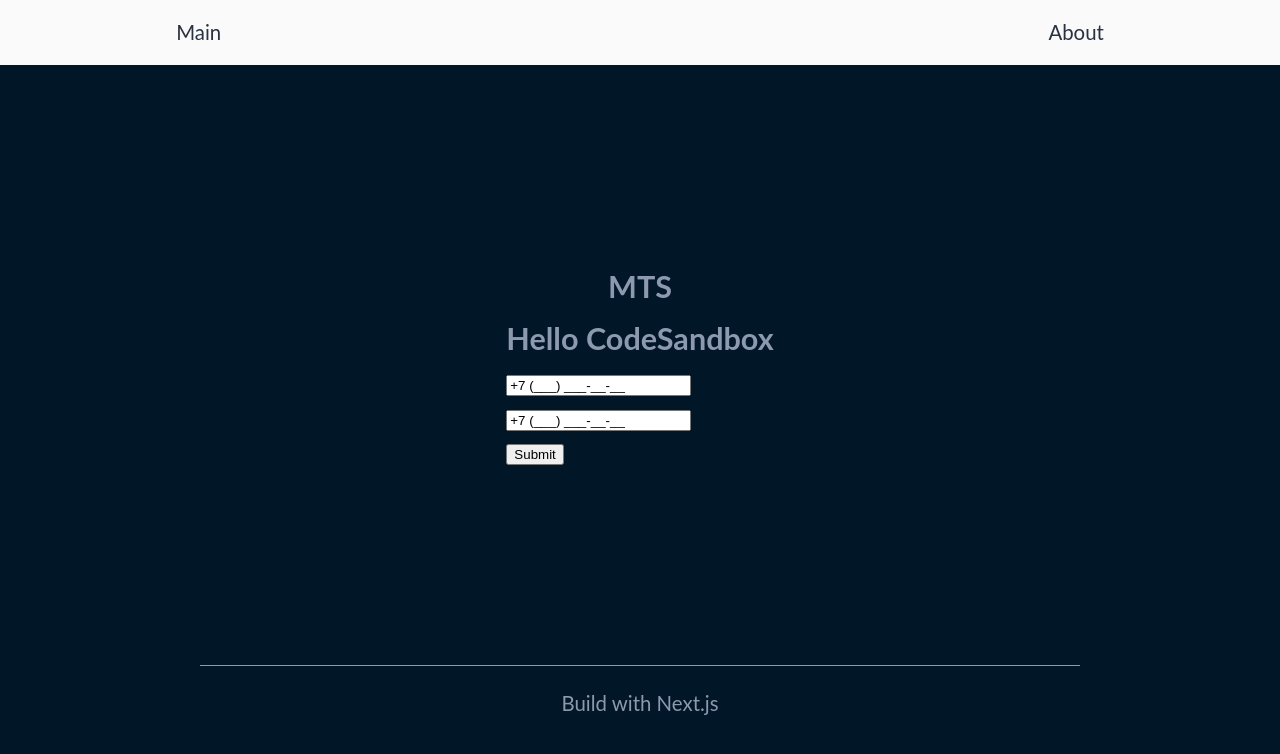
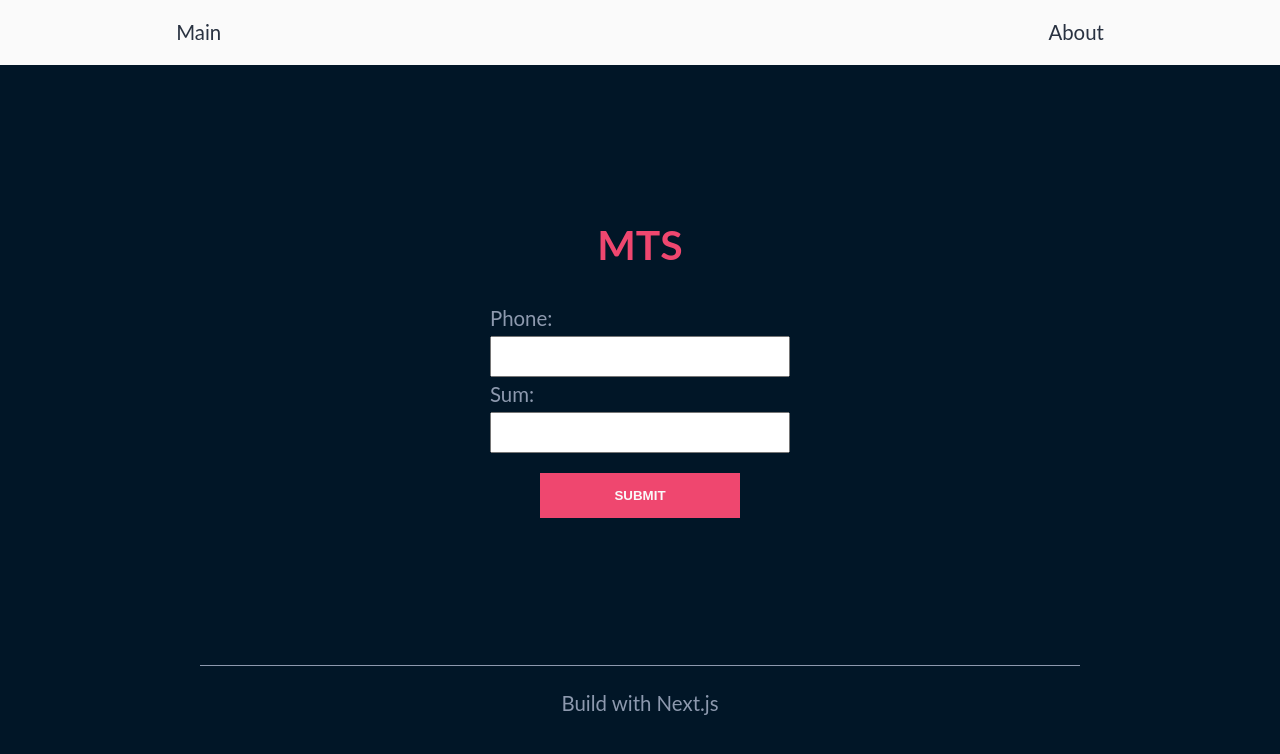
Before and after one commit to Mai1z/react-terminal, a Next.js app: page /operators/1 in a window 1280 px wide. Shown: the top 754 px of the page. Built offline with nearby package versions, Linux system fonts and the light colour scheme.

Commit message:
add form logic

```diff
--- a/components/Form.tsx
+++ b/components/Form.tsx
@@ -1,115 +1,135 @@
-import React from "react";
-import MaskedInput from "react-input-mask";
-import { useForm, Controller } from "react-hook-form";
+import {useForm} from 'react-hook-form'
+import {FormData, FormProps} from '../interfaces'
+import NumberFormat from 'react-number-format'
+import React, {useState} from 'react'
+import {Button} from '../styles/Buttons'
+import {PayForm} from '../styles/MainElements'
+import Modal from 'react-modal'
+import {useRouter} from "next/router";
 
-export const clearTel = tel => tel.replace(/[^0-9]/g, "");
+
+export const Form:React.FC<FormProps> = ({operatorName}) => {
+    const {register, handleSubmit, errors} = useForm<FormData>({
+        reValidateMode: "onSubmit"
+    })
+
+    const [modalIsOpen, setIsOpen] = useState<boolean>(false)
+    const [serverErrors, setServerErrors] = useState<Array<string>>([])
+
+    const openModal = () => {
+        setIsOpen(true)
+    }
+
+    const ModalStyles = {
+        content: {
+            top: '50%',
+            left: '50%',
+            right: 'auto',
+            bottom: 'auto',
+            width: '100%',
+            height: '100%',
+            maxWidth: '500px',
+            maxHeight: '500px',
+            transform: 'translate(-50%, -50%)',
+
+        },
+        overlay: {
+            background: 'rgba(12, 13, 18, 0.8)',
+            transition: '0.2s linear'
+        }
+    };
+
+    const clearTel = tel => tel.replace(/[^0-9]/g, "");
 
     const isNotFilledTel = v => {
         const clearedTel = clearTel(v);
-    return clearedTel.length < 11 ? "Phone number is required." : undefined;
+        return clearedTel.length < 11 ? "⚠ Phone number is required" : null;
     };
 
-const CustomMaskedInput = props => {
-    const { value, onChange, name } = props;
+    const sumValue = (val: number | string) => {
+        val > 1000 ? val = '1000' : val == 0 ? val = '1' : val
+        return val + ' ₽'
+    }
+
+    const router = useRouter()
+
     return (
-        <MaskedInput
-            name={name}
-            value={value}
-            mask="+7 (999) 999-99-99"
-            alwaysShowMask
-            onChange={e => {
-                e.persist();
-                onChange(e.target.value);
-            }}
-        >
-            {(props) => {
-                const { onChange, ...restProps } = props;
-                return <input {...restProps} onChange={onChange} />;
-            }}
-        </MaskedInput>
-    );
-};
+        <PayForm onSubmit={handleSubmit(async (formData) => {
+            setServerErrors([])
 
-const CustomMaskedInput2 = props => {
-    const { value, onChange, name } = props;
-    return (
-        <MaskedInput
-            name={name}
-            value={value}
-            mask="+7 (999) 999-99-99"
-            alwaysShowMask
-            onChange={e => {
-                e.persist();
-                onChange(e.target.value);
-            }}
-        >
-            {(props) => {
-                const { onChange, ...restProps } = props;
-                return <input {...restProps} onChange={onChange} />;
-            }}
-        </MaskedInput>
-    );
-};
+            const response = await fetch('/api/operators/server', {
+                method: 'POST',
+                headers: {
+                    'Content-Type': 'application/json'
+                },
+                body: JSON.stringify({
+                    phone: formData.phone,
+                    sum: formData.sum,
+                    operator: formData.operator
+                }),
+            })
 
-const onSubmit = data => {
-    console.log("submit", data);
-};
+            const data = await response.json()
 
-export default function Form() {
-    const { handleSubmit, errors, control } = useForm({
-        reValidateMode: "onSubmit"
-    });
-    const [tel, setTel] = React.useState("7");
-    return (
-        <div className="App">
-            <h1>Hello CodeSandbox</h1>
-            <form onSubmit={handleSubmit(onSubmit)}>
+            if (data.errors) {
+                setServerErrors([data.errors])
+            } else {
+                setServerErrors([data.message])
+            }
+            openModal()
+        })}>
             <div>
-                    <Controller
-                        as={<CustomMaskedInput />}
-                        value={tel}
-                        onChange={([e]) => {
-                            setTel(e);
-                            return { value: e };
-                        }}
-                        rules={{
+                <label htmlFor="phone">
+                    Phone:
+                </label>
+                <NumberFormat
+                    name="phone"
+                    id="phone"
+                    format="+7 (###) ### ## ##"
+                    mask="_"
+                    getInputRef={register({
                         validate: {
                             inputTelRequired: isNotFilledTel
                         }
-                        }}
-                        defaultValue={tel}
-                        name="ContolledMaskedInput"
-                        control={control}
+                    })}
                 />
-
-                    {errors.ContolledMaskedInput && (
-                        <p>{errors.ContolledMaskedInput.message}</p>
-                    )}
+                {errors.phone ? <p>{errors.phone.message}</p> : null}
             </div>
             <div>
-                    <Controller
-                        as={<CustomMaskedInput2 />}
-                        value={tel}
-                        onChange={([e]) => {
-                            setTel(e);
-                            return { value: e };
+                <label htmlFor="sum">
+                    Sum:
+                </label>
+                <NumberFormat
+                    name="sum"
+                    id="sum"
+                    thousandSeparator={' '}
+                    format={sumValue}
+                    getInputRef={register({required: '⚠ Sum is required'})}
+                />
+                {errors.sum ? <p>{errors.sum.message}</p> : null}
+            </div>
+            <input name='operator' type="hidden" value={operatorName} ref={register()}/>
+            <Button type="submit">SUBMIT</Button>
+            <Modal
+                isOpen={modalIsOpen}
+                onRequestClose={() => {
+                    if (serverErrors === ["Success!"]) {
+                        setIsOpen(false)
+                        router.push('/')
+                    } else {
+                        setIsOpen(false)
+                        console.log(serverErrors.toString)
+                    }
+
                 }}
-                        rules={{
-                            validate: {
-                                inputTelRequired: isNotFilledTel
+                style={ModalStyles}
+                ariaHideApp={false}
+                contentLabel="modal"
+            >
+                {
+                    serverErrors
                 }
-                        }}
-                        defaultValue={tel}
-                        name="ContolledMaskedInput2"
-                        control={control}
-                    />
-
-                    {errors.ContolledMaskedInput2 && (
-                        <p>{errors.ContolledMaskedInput2.message}</p>
-                    )}
-                </div>
-                <input type="submit" />
-            </form>
-        </div>
-    );
+            </Modal>
+        </PayForm>
+    )
 }
--- a/components/Layout.tsx
+++ b/components/Layout.tsx
@@ -2,10 +2,7 @@ import React from 'react'
 import Head from 'next/head'
 import Header from './Header'
 import Footer from './Footer'
-
-interface LayoutProps {
-    pageTitle: string
-}
+import {LayoutProps} from '../interfaces'
 
 const Layout: React.FC<LayoutProps> = ({pageTitle, children}) => {
     return (
--- a/package.json
+++ b/package.json
@@ -13,12 +13,15 @@
     "react-dom": "16.13.1",
     "react-hook-form": "^6.8.4",
     "react-input-mask": "^2.0.4",
+    "react-modal": "^3.11.2",
+    "react-number-format": "^4.4.1",
     "styled-components": "^5.2.0"
   },
   "devDependencies": {
     "@types/node": "^14.10.2",
     "@types/react": "^16.9.49",
     "@types/react-input-mask": "^2.0.5",
+    "@types/react-modal": "^3.10.6",
     "@types/styled-components": "^5.1.3",
     "babel-plugin-styled-components": "^1.11.1",
     "typescript": "^4.0.2"
--- /dev/null
+++ b/pages/api/operators/server.tsx
@@ -0,0 +1,29 @@
+import { NextApiRequest, NextApiResponse } from 'next'
+
+export default async (req: NextApiRequest, res: NextApiResponse) => {
+    const formData = req.body
+
+    const errors = await validateData(formData)
+    if (errors.length > 0) {
+        res.status(400)
+        res.json({ errors })
+        return
+    }
+
+    res.status(201)
+    res.json({ message: "Success!" })
+};
+
+async function validateData(formData): Promise<Array<string>> {
+    const errors = []
+
+    function getRandomInt() {
+        return Math.floor(Math.random() * 10) + 1
+    }
+
+    if (getRandomInt() > 5) {
+        errors.push("Oops, error! Please try again!")
+    }
+
+    return errors
+}
--- a/pages/operators/[id].tsx
+++ b/pages/operators/[id].tsx
@@ -1,14 +1,10 @@
 import {GetServerSideProps, NextPage} from 'next'
 import Layout from '../../components/Layout'
 import {Operator} from '../../interfaces'
-import {MainContainer} from "../../styles/Containers";
-import Form from "../../components/Form";
-
-
-
-interface PayOperatorProps {
-    operator: Operator
-}
+import {MainContainer} from '../../styles/Containers'
+import {Form} from '../../components/Form'
+import {PayOperatorProps} from '../../interfaces'
+import {Title} from '../../styles/TextElements'
 
 const PayOperator: NextPage<PayOperatorProps> = ({operator}) => {
     if (operator.id === undefined) {
@@ -18,8 +14,8 @@ const PayOperator: NextPage<PayOperatorProps> = ({operator}) => {
     } else return (
         <Layout pageTitle={operator.name}>
             <MainContainer>
-                <h1>{operator.name}</h1>
-                <Form />
+                <Title>{operator.name}</Title>
+                <Form operatorName={operator.name}/>
             </MainContainer>
         </Layout>
     )
--- a/pages/operators/index.tsx
+++ b/pages/operators/index.tsx
@@ -4,8 +4,8 @@ import {Operator} from '../../interfaces'
 import {MainContainer} from '../../styles/Containers'
 import {OperatorButton} from '../../styles/Buttons'
 import {OperatorsList} from '../../styles/MainElements'
-import {Paragraph} from "../../styles/TextElements";
-import {useRouter} from "next/router";
+import {Paragraph} from '../../styles/TextElements'
+import {useRouter} from 'next/router'
 
 interface PayOperatorProps {
     operators: Operator[]
--- a/styles/MainElements.ts
+++ b/styles/MainElements.ts
@@ -6,3 +6,29 @@ export const OperatorsList = styled.ul`
   padding-left: 0;
   justify-content: center;
 `
+export const PayForm = styled.form`
+  display: flex;
+  flex-direction: column;
+  width: 100%;
+  max-width: 300px;
+  div {
+    display: flex;
+    flex-direction: column;
+  }
+  input {
+    padding: 10px;
+    font-weight: bold;
+    font-size: 15px;
+  }
+  p {
+    color: ${({ theme }) => (theme.secondary)};
+    font-size: 16px;
+  }
+  button {
+    width: 200px;
+    margin: 20px auto 0;
+  }
+`
+export const ModalStyle = styled.div`
+    width: 300px;
+`
--- a/styles/TextElements.ts
+++ b/styles/TextElements.ts
@@ -6,7 +6,7 @@ export const Logo = styled.h1`
 `
 
 export const Title = styled.h1<{ main?: boolean }>`
-  color: ${({ theme, main }) => (main ? theme.secondary : theme.dark)};
+  color: ${({ theme, main }) => (theme.secondary)};
   font-size: ${({ main }) => (main ? '3.5em' : '2em')};
   line-height: ${({ main }) => (main ? 1 : 1.6)};
   margin-bottom: ${({ main }) => (main ? '8px' : '24px')};
```
Also changed, not shown: interfaces/index.ts (+14 -1 lines), pages/about.tsx (line endings or trailing spaces), 1 other file (tests, documents, lock files or other folders). Lines whose indentation alone changed are shown as unchanged.
